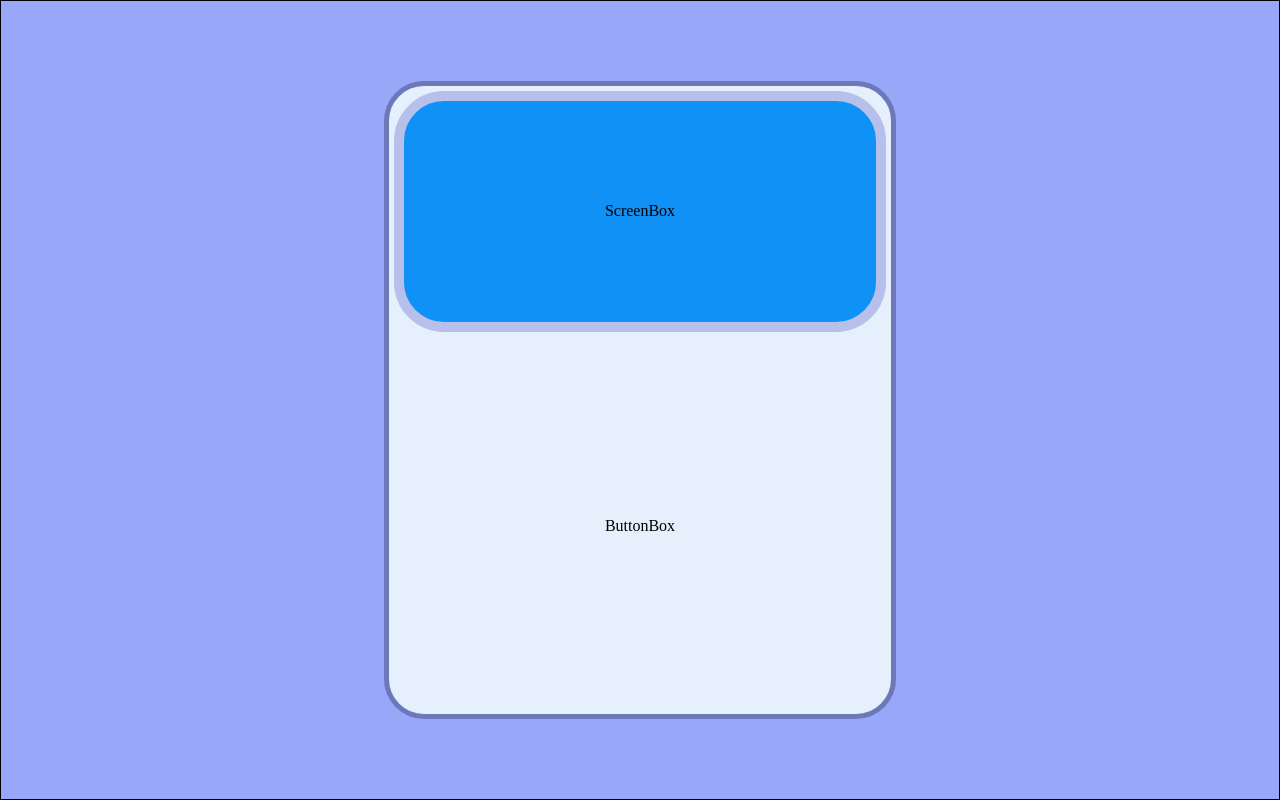
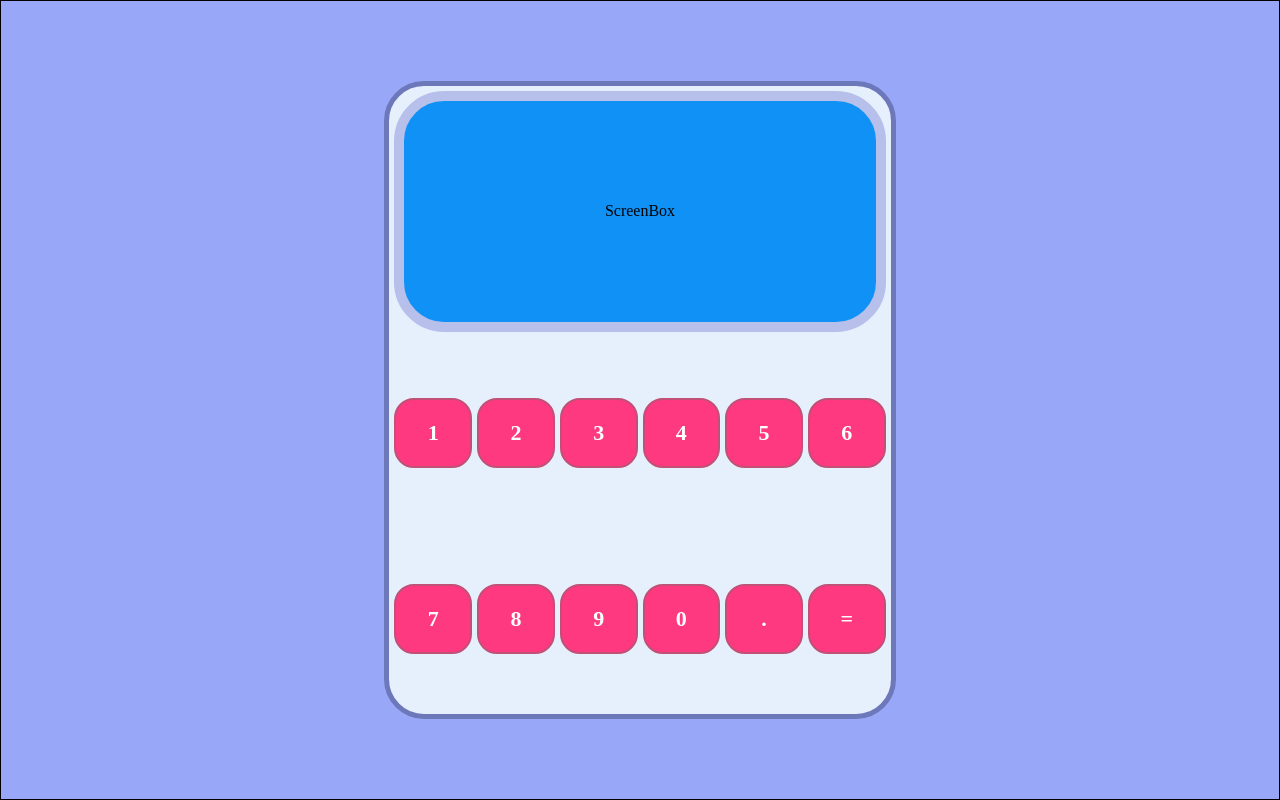
Before and after one commit to anderson2090/calcubee, a React (Create React App) app: page / in a window 1280 px wide. Built offline with nearby package versions, Linux system fonts and the light colour scheme.

Commit message:
added some buttons

```diff
--- /dev/null
+++ b/src/components/Button/Button.jsx
@@ -0,0 +1,8 @@
+import React from "react";
+import styles from "./Button.module.css";
+
+const Button = ({ label }) => {
+  return <div className={styles.main}>{label}</div>;
+};
+
+export default Button;
--- /dev/null
+++ b/src/components/Button/Button.module.css
@@ -0,0 +1,18 @@
+.main {
+    flex: 1;
+    text-align: center;
+    padding: 20px;
+    padding-left: 30px;
+    padding-right: 30px;
+    background-color: #fe3980;
+    border: 2px solid #c14f76;
+    border-radius: 20px;
+    color: #fcfffc;
+    font-size: 22px;
+    font-weight: bold;
+}
+
+.main:hover {
+    background-color: orange;
+    border: 2px solid orange;
+}
--- a/src/components/ButtonBox/ButtonBox.jsx
+++ b/src/components/ButtonBox/ButtonBox.jsx
@@ -1,11 +1,17 @@
-import React from 'react'
-import styles from './ButtonBox.module.css'
-
+import React from "react";
+import styles from "./ButtonBox.module.css";
+import Button from "../Button/Button";
 
 const ButtonBox = () => {
+  const buttons = [1, 2, 3, 4, 5, 6, 7, 8, 9, 0, ".", "="];
+
   return (
-    <div className={styles.main}>ButtonBox</div>
-  )
-}
+    <div className={styles.main}>
+      {buttons.map((b) => (
+        <Button key={b} label={b} />
+      ))}
+    </div>
+  );
+};
 
-export default ButtonBox
+export default ButtonBox;
--- a/src/components/ButtonBox/ButtonBox.module.css
+++ b/src/components/ButtonBox/ButtonBox.module.css
@@ -1,8 +1,11 @@
 .main {
     display: flex;
+    gap: 5px;
+    padding: 5px;
+    flex-wrap: wrap;
     flex-basis: 60%;
     border-radius: 50px;
-    justify-content: center;
+    justify-content: space-around;
     align-items: center;
 
 }
```
